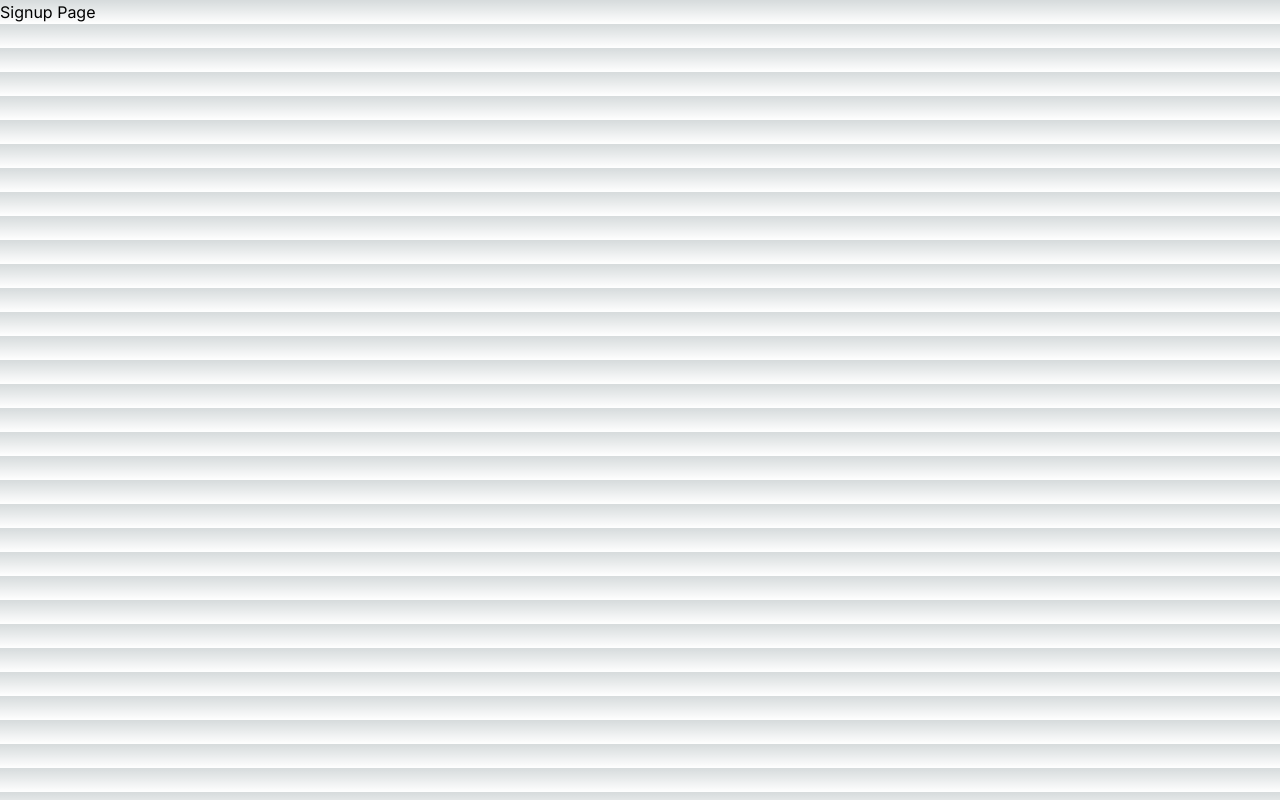
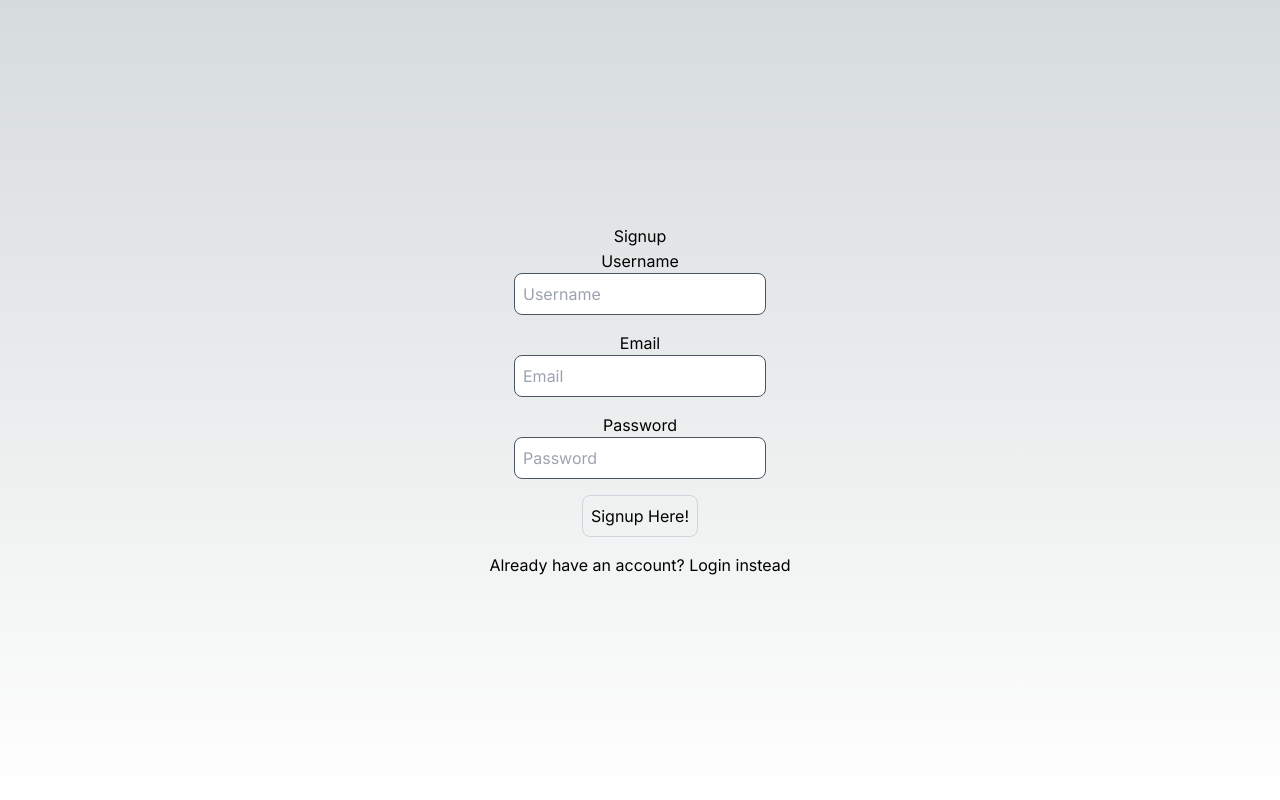
Before and after one commit to hiferli/nextjs-starter, a Next.js app: page /signup in a window 1280 px wide. Built offline with nearby package versions, Linux system fonts and the light colour scheme.

Commit message:
Creating Sign Up Page

```diff
--- a/src/app/signup/page.tsx
+++ b/src/app/signup/page.tsx
@@ -1,9 +1,78 @@
+'use client';
+
+import Link from 'next/link';
+import React, { useState } from 'react';
+import { useRouter } from 'next/navigation';
+import { axios } from 'axios';
+
+
 export default function () {
+    const [user, setUser] = useState({
+        email: "",
+        password: "",
+        username: "",
+    })
+
+    const onSignup = async () => {
+
+    }
+
     return (
-        <div className="flex">
-            <h1>
-                Signup Page
-            </h1>
+        <div className="flex flex-col items-center justify-center min-h-screen py-2">
+            <h1>Signup</h1>
+
+            <hr />
+
+            <label htmlFor="username">Username</label>
+            <input
+                className='p-2 border border-gray-300 rounded-lg mb-4 focus:outline-none focus: border-gray-600'
+                type="text"
+                name="username"
+                id="username"
+                placeholder='Username'
+                onChange={(e) => {
+                    setUser({
+                        ...user, username: e.target.value
+                    })
+                }}
+            />
+
+            <label htmlFor="email">Email</label>
+            <input
+                className='p-2 border border-gray-300 rounded-lg mb-4 focus:outline-none focus: border-gray-600'
+                type="text"
+                name="email"
+                id="email"
+                placeholder='Email'
+                onChange={(e) => {
+                    setUser({
+                        ...user, email: e.target.value
+                    })
+                }}
+            />
+
+            <label htmlFor="password">Password</label>
+            <input
+                className='text-sky-400 p-2 border border-gray-300 rounded-lg mb-4 focus:outline-none focus: border-gray-600'
+                type="password"
+                name="password"
+                id="password"
+                placeholder='Password'
+                onChange={(e) => {
+                    setUser({
+                        ...user, password: e.target.value
+                    })
+                }}
+            />
+
+            <button
+                className="p-2 border border-gray-300 rounded-lg mb-4 focus:outline-none focus:border-gray-600"
+                onClick={onSignup}
+            >
+                Signup Here!
+            </button>
+
+            <Link href='/login'>Already have an account? Login instead</Link>
         </div>
     )
 }
```
